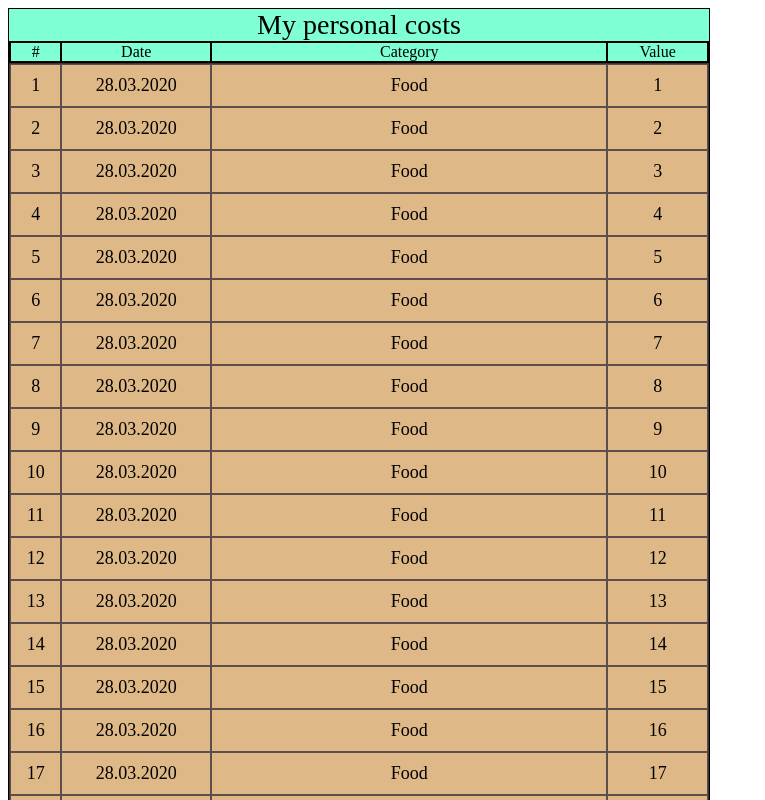
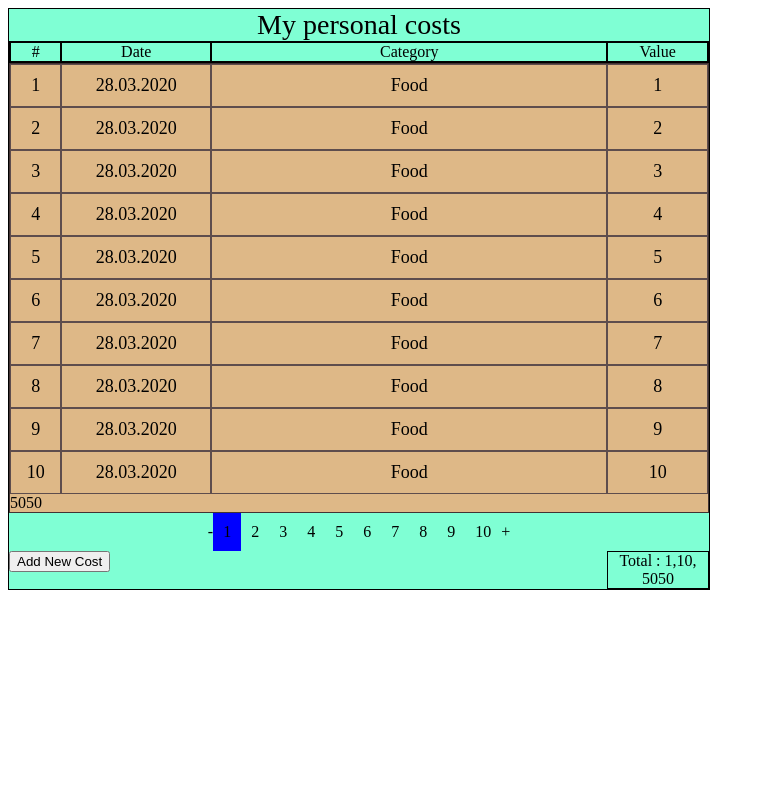
Before and after one commit to Gunnar13/second, a Vue app: page / in a window 1280 px wide. Shown: the top 800 px of the page, without its empty margins (0-765 px from the left). Built offline with nearby package versions, Linux system fonts and the light colour scheme.

Commit message:
pagination
edited

```diff
--- a/src/App.vue
+++ b/src/App.vue
@@ -13,8 +13,11 @@
 
       <main>
 
-        <PaymentsDisplay :items="paymentsList" />
+        <PaymentsDisplay :items="currentElements" />
+
         <!-- <PaymentsDisplay :items="'any list data'" />-->
+        <Pagination @paginate="changePage" :length="paymentsList.length" :cur="page" :n="count"/>
+
       </main>
 
       <!--
@@ -26,7 +29,7 @@
         <button @click="showKey = !showKey">Add New Cost</button>
         </div>
         <div :class="[$style.value]" >Total :
-        {{total}}
+        {{page}},{{count}},
           {{ getFPV }}
         </div>
 
@@ -41,6 +44,7 @@ import { mapMutations } from 'vuex';
 import { mapGetters } from 'vuex'
 import PaymentsDisplay from "@/components/paymentDisplay.vue";
 import PaymentForm from "@/components/addPaymenForm.vue";
+import Pagination from '@/components/Pagination.vue';
 
 
 //import AddPaymentForm from './components/AddPaymentForm
@@ -50,10 +54,12 @@ export default {
     //CounterButton,
     PaymentsDisplay,
     PaymentForm,
+    Pagination,
   },
   data() {
     return {
-
+      page:1,
+      count:10,
       //paymentsList: [],
       showKey: false,
       total:0,
@@ -67,10 +73,18 @@ export default {
 
     getFPV () {
       return this.$store.getters.getFullPaymentValue
-    }
+    },
+    currentElements(){
+      const {count, page} = this;
+      return this.paymentsList.slice(count*(page-1), count*(page-1) + count)
+    },
   },
 
   methods: {
+    changePage(p){
+      this.page=p;
+
+    },
     /* ...mapMutations([
       'setPaymentsListData',
     ]),
@@ -92,7 +106,7 @@ export default {
     */
     fetchData() {
       const items = []
-      for (let i=1; i<=20; i++){
+      for (let i=1; i<=100; i++){
       items.push({
         number: i,
         date: "28.03.2020",
--- /dev/null
+++ b/src/components/Pagination.vue
@@ -0,0 +1,58 @@
+<template>
+  <div class="pagination-wrapper">
+    <div @click="onclick(cur-1)">-</div>
+    <div
+      class="page"
+      :class="{ active: cur === i }"
+      v-for="i in amount"
+      :key="i"
+      @click="onclick(i)" >
+      {{ i }}
+    </div>
+    <div @click="onclick(cur+1)">+</div>
+  </div>
+</template>
+
+<script>
+export default {
+  name: "Pagination",
+  props: {
+    length: Number,
+    n: Number,
+    cur: Number,
+  },
+  data() {
+    return {
+        //amount:[],
+    };
+  },
+  methods: {
+      onclick(p){
+          if(p<1 || p>this.amount){
+              return
+          }
+          this.$emit('paginate', p);
+      }
+  },
+  computed: {
+      amount(){
+          return Math.ceil(this.length/this.n)
+      }
+  },
+};
+</script>
+
+<style scoped>
+.pagination-wrapper{
+    display: flex;
+    width: 100%;
+    align-items: center;
+    justify-content: center;
+}
+.active{
+    background-color: blue;
+}
+.page{
+    padding: 10px;
+}
+</style>
--- a/src/store/index.js
+++ b/src/store/index.js
@@ -36,7 +36,7 @@ export default new Vuex.Store({ //инициализируем vuex
          // имитируем работу с сетью, ставим задержку получения данных в 1 секунду
          setTimeout(() => {
           const items = []
-          for (let i=1; i<=20; i++){
+          for (let i=1; i<=100; i++){
           items.push({
             number: i,
             date: "28.03.2020",
```
